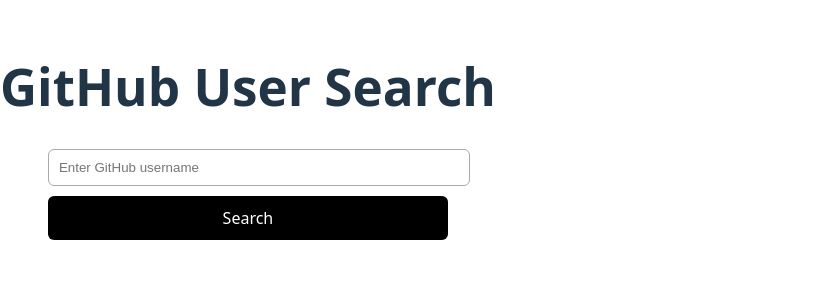
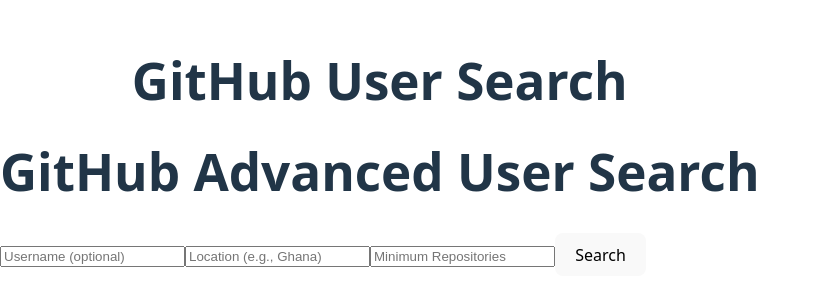
Before and after one commit to luxy-kls/alx-fe-reactjs, a React (Vite) app in the folder github-user-search/: page / in a window 1280 px wide. Shown: the part 253-558 px from the top of the page, without its empty margins (0-819 px from the left). Built offline with nearby package versions, Linux system fonts and the light colour scheme.

Commit message:
Enhanced Search function

```diff
--- a/github-user-search/src/components/Search.jsx
+++ b/github-user-search/src/components/Search.jsx
@@ -1,91 +1,136 @@
 import { useState } from "react";
-import { fetchUserData } from "../services/githubService";
+import { advancedUserSearch } from "../services/githubService";
 
 function Search() {
   const [username, setUsername] = useState("");
-  const [user, setUser] = useState(null);
+  const [location, setLocation] = useState("");
+  const [minRepos, setMinRepos] = useState("");
+  const [results, setResults] = useState([]);
   const [loading, setLoading] = useState(false);
   const [error, setError] = useState("");
+  const [page, setPage] = useState(1);
+  const [hasMore, setHasMore] = useState(false);
 
-  const handleSubmit = async (e) => {
+  const handleSearch = async (e) => {
     e.preventDefault();
-
-    if (!username.trim()) return;
 
     setLoading(true);
     setError("");
-    setUser(null);
+    setResults([]);
+    setPage(1);
 
     try {
-      const data = await fetchUserData(username);
-      setUser(data);
+      const data = await advancedUserSearch(username, location, minRepos, 1);
+      setResults(data.items);
+      setHasMore(data.hasMore);
     } catch (err) {
-      setError("Looks like we cant find the user");
+      setError("Something went wrong or no users found.");
+    } finally {
+      setLoading(false);
+    }
+  };
+
+  const loadMore = async () => {
+    const nextPage = page + 1;
+    setLoading(true);
+
+    try {
+      const data = await advancedUserSearch(username, location, minRepos, nextPage);
+      setResults((prev) => [...prev, ...data.items]);
+      setHasMore(data.hasMore);
+      setPage(nextPage);
+    } catch {
+      setError("Unable to load more results.");
     } finally {
       setLoading(false);
     }
   };
 
   return (
-    <div style={{ maxWidth: "400px", margin: "30px auto" }}>
-      <form onSubmit={handleSubmit}>
+    <div className="max-w-2xl mx-auto p-6">
+      <h1 className="text-3xl font-bold text-center mb-6">GitHub Advanced User Search</h1>
+
+      {/* Search Form */}
+      <form
+        onSubmit={handleSearch}
+        className="bg-white p-6 rounded-xl shadow-md space-y-4"
+      >
         <input
           type="text"
-          placeholder="Enter GitHub username"
+          placeholder="Username (optional)"
           value={username}
           onChange={(e) => setUsername(e.target.value)}
-          style={{
-            padding: "10px",
-            width: "100%",
-            border: "1px solid #aaa",
-            borderRadius: "6px",
-          }}
+          className="w-full p-3 border rounded-lg"
         />
-        <button
-          type="submit"
-          style={{
-            marginTop: "10px",
-            width: "100%",
-            padding: "10px",
-            backgroundColor: "black",
-            color: "white",
-            borderRadius: "6px",
-            cursor: "pointer",
-          }}
-        >
+
+        <input
+          type="text"
+          placeholder="Location (e.g., Ghana)"
+          value={location}
+          onChange={(e) => setLocation(e.target.value)}
+          className="w-full p-3 border rounded-lg"
+        />
+
+        <input
+          type="number"
+          placeholder="Minimum Repositories"
+          value={minRepos}
+          onChange={(e) => setMinRepos(e.target.value)}
+          className="w-full p-3 border rounded-lg"
+        />
+
+        <button className="w-full bg-black text-white p-3 rounded-lg hover:bg-gray-800">
           Search
         </button>
       </form>
 
-      {/* Conditional Rendering */}
-      <div style={{ marginTop: "20px" }}>
+      {/* Status Messages */}
+      <div className="mt-6 text-center">
         {loading && <p>Loading...</p>}
+        {error && <p className="text-red-500">{error}</p>}
+      </div>
 
-        {error && <p style={{ color: "red" }}>{error}</p>}
-
-        {user && (
+      {/* Display Search Results */}
+      <div className="mt-6 space-y-4">
+        {results.map((user) => (
           <div
-            style={{
-              marginTop: "20px",
-              padding: "15px",
-              border: "1px solid #ddd",
-              borderRadius: "8px",
-              textAlign: "center",
-            }}
+            key={user.id}
+            className="flex items-center gap-4 p-4 bg-white shadow rounded-lg"
           >
             <img
               src={user.avatar_url}
               alt={user.login}
-              width="100"
-              style={{ borderRadius: "50%" }}
+              className="w-16 h-16 rounded-full"
             />
-            <h3>{user.name ? user.name : user.login}</h3>
-            <a href={user.html_url} target="_blank">
-              View GitHub Profile
-            </a>
+            <div>
+              <h3 className="text-lg font-semibold">{user.login}</h3>
+              {user.location && <p className="text-gray-600">{user.location}</p>}
+              {user.public_repos !== undefined && (
+                <p className="text-gray-600">Repos: {user.public_repos}</p>
+              )}
+              <a
+                href={user.html_url}
+                target="_blank"
+                className="text-blue-600 underline"
+              >
+                View Profile
+              </a>
+            </div>
           </div>
-        )}
+        ))}
       </div>
+
+      {/* Load More Button */}
+      {hasMore && (
+        <div className="text-center mt-6">
+          <button
+            onClick={loadMore}
+            className="px-6 py-3 bg-gray-900 text-white rounded-lg hover:bg-gray-700"
+          >
+            Load More
+          </button>
+        </div>
+      )}
     </div>
   );
 }
--- a/github-user-search/src/services/githubService.js
+++ b/github-user-search/src/services/githubService.js
@@ -1,8 +1,39 @@
 import axios from "axios";
 
-export const fetchUserData = async (username) => {
-  const url = `https://api.github.com/users/${username}`;
+// Helper: fetch full user details (needed because search API returns limited info)
+const fetchFullUser = async (username) => {
+  const res = await axios.get(`https://api.github.com/users/${username}`);
+  return res.data;
+};
+
+// Advanced Search
+export const advancedUserSearch = async (username, location, minRepos, page) => {
+  let query = "";
+
+  if (username) query += `${username} in:login `;
+  if (location) query += `location:${location} `;
+  if (minRepos) query += `repos:>=${minRepos} `;
+
+  const url = `https://api.github.com/search/users?q=${encodeURIComponent(
+    query
+  )}&page=${page}&per_page=10`;
 
   const response = await axios.get(url);
-  return response.data;
+  const users = response.data.items;
+
+  // Fetch full details for each user
+  const detailedUsers = await Promise.all(
+    users.map(async (u) => {
+      try {
+        return await fetchFullUser(u.login);
+      } catch {
+        return u;
+      }
+    })
+  );
+
+  return {
+    items: detailedUsers,
+    hasMore: response.data.total_count > page * 10,
+  };
 };
```
